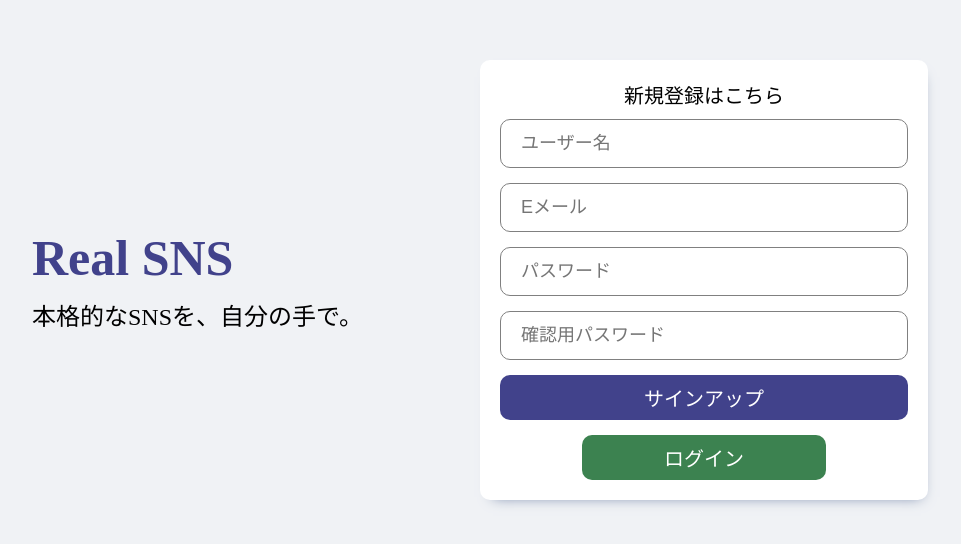
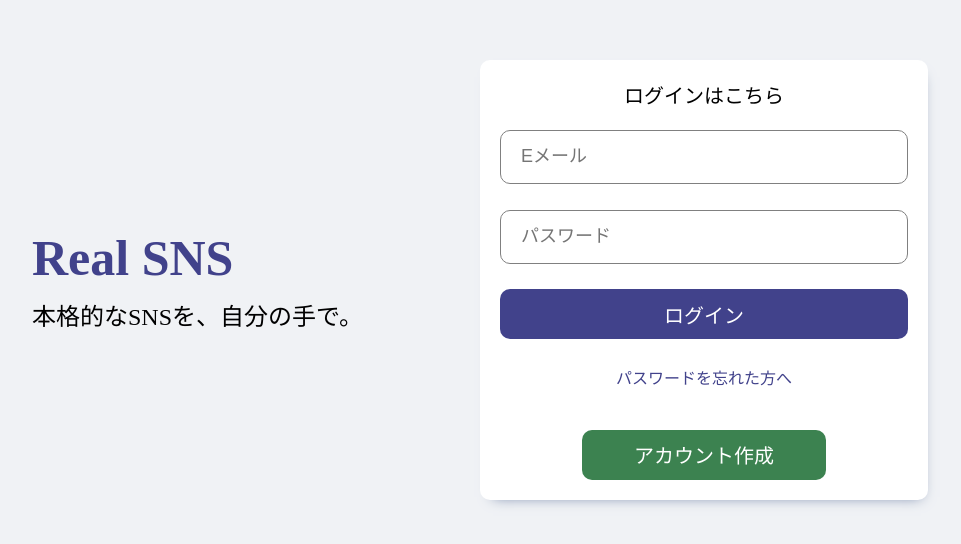
Before and after one commit to tsuuuurappi/mean-sns-frontend, a React (Create React App) app: page / in a window 1280 px wide. Shown: the part 120-664 px from the top of the page, without its empty margins (160-1121 px from the left). Built offline with nearby package versions, Linux system fonts and the light colour scheme.

Commit message:
change initial-page register->login

```diff
--- a/src/App.js
+++ b/src/App.js
@@ -12,7 +12,7 @@ function App() {
     <Router>
       <Routes>
         {/* リンクコンポーネント */}
-        <Route path="/" element={user ? <Home /> : <Register />} />
+        <Route path="/" element={user ? <Home /> : <Login />} />
         <Route path="/login" element={user ? <Navigate to="/" /> : <Login />} />
         <Route path="/register" element={user ? <Navigate to="/" /> : <Register />} />
         <Route path="/profile/:username" element={<Profile />} />
```
